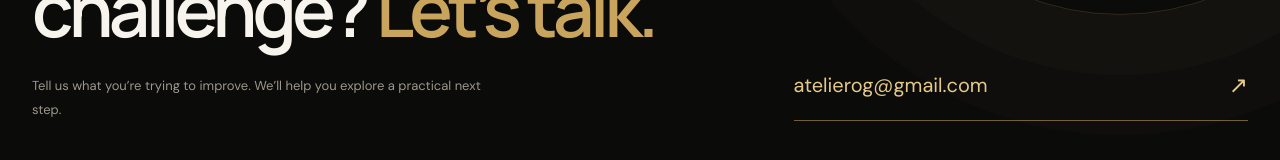
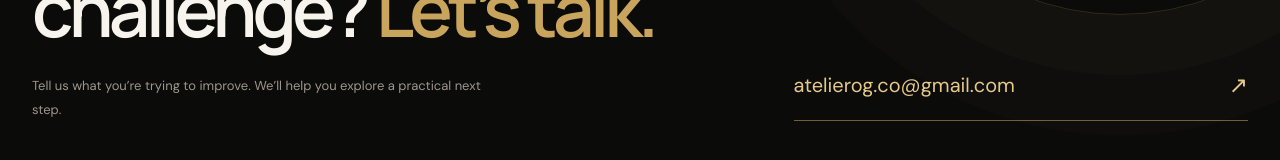
Before and after one commit to atelierog/atelierog.github.io, a Next.js app: page / in a window 1280 px wide. Shown: the part 4462-4622 px from the top of the page. Built offline with nearby package versions, Linux system fonts and the light colour scheme.

Commit message:
Correct Atelier OG business enquiry email

```diff
--- a/app/page.tsx
+++ b/app/page.tsx
@@ -27,7 +27,7 @@ export default function Home() {
           <nav className="desktop-nav" aria-label="Main navigation">
             <a href="#services">Services</a><a href="#products">Products</a><a href="#approach">Our approach</a><a href="#about">About</a>
           </nav>
-          <a className="nav-cta" href="mailto:atelierog@gmail.com?subject=Business%20Enquiry%20-%20Atelier%20OG">Let’s talk <span>↗</span></a>
+          <a className="nav-cta" href="mailto:atelierog.co@gmail.com?subject=Business%20Enquiry%20-%20Atelier%20OG">Let’s talk <span>↗</span></a>
           <details className="mobile-nav">
             <summary aria-label="Open navigation"><span></span><span></span></summary>
             <nav aria-label="Mobile navigation"><a href="#services">Services</a><a href="#products">Products</a><a href="#approach">Our approach</a><a href="#about">About</a><a href="#contact">Contact</a></nav>
@@ -45,7 +45,7 @@ export default function Home() {
             <p className="hero-description">We design useful digital experiences, build practical business tools and simplify everyday operations through technology.</p>
             <div className="hero-actions">
               <a className="button button-primary" href="#services">Explore what we do <span>↗</span></a>
-              <a className="text-link" href="mailto:atelierog@gmail.com?subject=Let%27s%20build%20something%20useful">Start a conversation <span>→</span></a>
+              <a className="text-link" href="mailto:atelierog.co@gmail.com?subject=Let%27s%20build%20something%20useful">Start a conversation <span>→</span></a>
             </div>
             <div className="hero-note"><span className="status-dot"></span> Thoughtful solutions. Built around real business needs.</div>
           </div>
@@ -74,7 +74,7 @@ export default function Home() {
             <div className="service-card-top"><span>{service.number}</span><span className="service-arrow">↗</span></div>
             <h3>{service.title}</h3><p>{service.description}</p>
             <ul>{service.items.map((item) => <li key={item}><span>＋</span>{item}</li>)}</ul>
-            <a href={`mailto:atelierog@gmail.com?subject=${encodeURIComponent("Enquiry - " + service.title)}`} className="card-link">Discuss this service <span>→</span></a>
+            <a href={`mailto:atelierog.co@gmail.com?subject=${encodeURIComponent("Enquiry - " + service.title)}`} className="card-link">Discuss this service <span>→</span></a>
           </article>
         ))}</div>
       </section>
@@ -85,7 +85,7 @@ export default function Home() {
           <article className="product-row" key={product.number}>
             <div className={`product-art ${product.tone}`}><div className="product-art-grid"></div><span>{product.mark}</span><i></i></div>
             <div className="product-info"><div className="product-meta"><span>{product.number} / {product.category}</span><span className="product-status"><i></i>{product.status}</span></div><h3>{product.name}</h3><p>{product.description}</p></div>
-            <a className="product-enquire" href={`mailto:atelierog@gmail.com?subject=${encodeURIComponent("Product enquiry - " + product.name)}`} aria-label={`Enquire about ${product.name}`}>↗</a>
+            <a className="product-enquire" href={`mailto:atelierog.co@gmail.com?subject=${encodeURIComponent("Product enquiry - " + product.name)}`} aria-label={`Enquire about ${product.name}`}>↗</a>
           </article>
         ))}</div>
       </section>
@@ -103,10 +103,10 @@ export default function Home() {
       <section id="contact" className="contact-section section-shell">
         <div className="contact-orb" aria-hidden="true"></div>
         <div className="section-kicker">06 / START A CONVERSATION</div>
-        <div className="contact-content"><div><h2>Have a business<br />challenge? <em>Let’s talk.</em></h2><p>Tell us what you’re trying to improve. We’ll help you explore a practical next step.</p></div><a className="contact-button" href="mailto:atelierog@gmail.com?subject=Business%20Enquiry%20-%20Atelier%20OG"><span>atelierog@gmail.com</span><b>↗</b></a></div>
+        <div className="contact-content"><div><h2>Have a business<br />challenge? <em>Let’s talk.</em></h2><p>Tell us what you’re trying to improve. We’ll help you explore a practical next step.</p></div><a className="contact-button" href="mailto:atelierog.co@gmail.com?subject=Business%20Enquiry%20-%20Atelier%20OG"><span>atelierog.co@gmail.com</span><b>↗</b></a></div>
       </section>
 
-      <footer className="site-footer"><div className="footer-main"><a className="wordmark footer-wordmark" href="#top"><span>ATELIER</span><b>OG</b><i>®</i></a><p>Technology that moves<br />business forward.</p><div className="footer-links"><a href="#services">Services</a><a href="#products">Products</a><a href="#about">About</a><a href="mailto:atelierog@gmail.com">Contact</a></div></div><div className="footer-bottom"><span>© {new Date().getFullYear()} Atelier OG. All rights reserved.</span><span>Jamshedpur, Jharkhand, India</span><a href="#top">Back to top ↑</a></div></footer>
+      <footer className="site-footer"><div className="footer-main"><a className="wordmark footer-wordmark" href="#top"><span>ATELIER</span><b>OG</b><i>®</i></a><p>Technology that moves<br />business forward.</p><div className="footer-links"><a href="#services">Services</a><a href="#products">Products</a><a href="#about">About</a><a href="mailto:atelierog.co@gmail.com">Contact</a></div></div><div className="footer-bottom"><span>© {new Date().getFullYear()} Atelier OG. All rights reserved.</span><span>Jamshedpur, Jharkhand, India</span><a href="#top">Back to top ↑</a></div></footer>
     </main>
   );
 }
```
